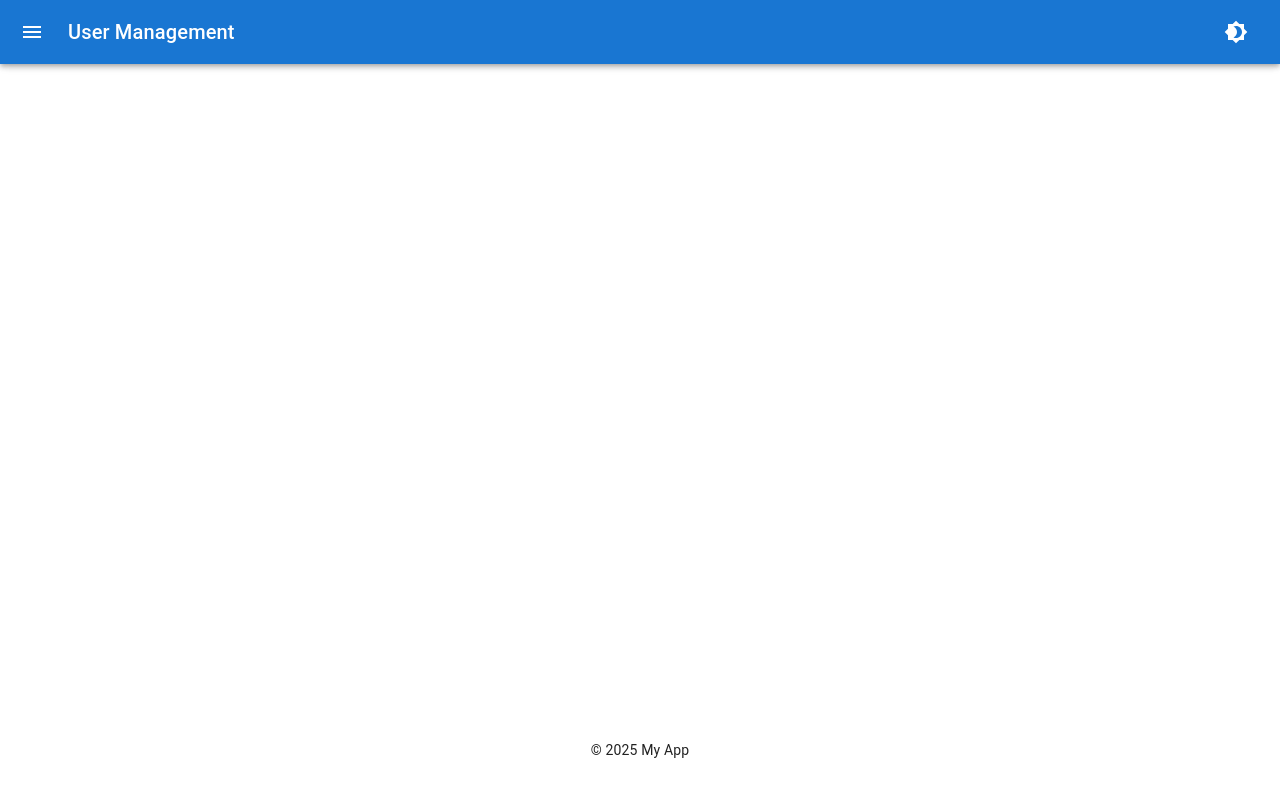
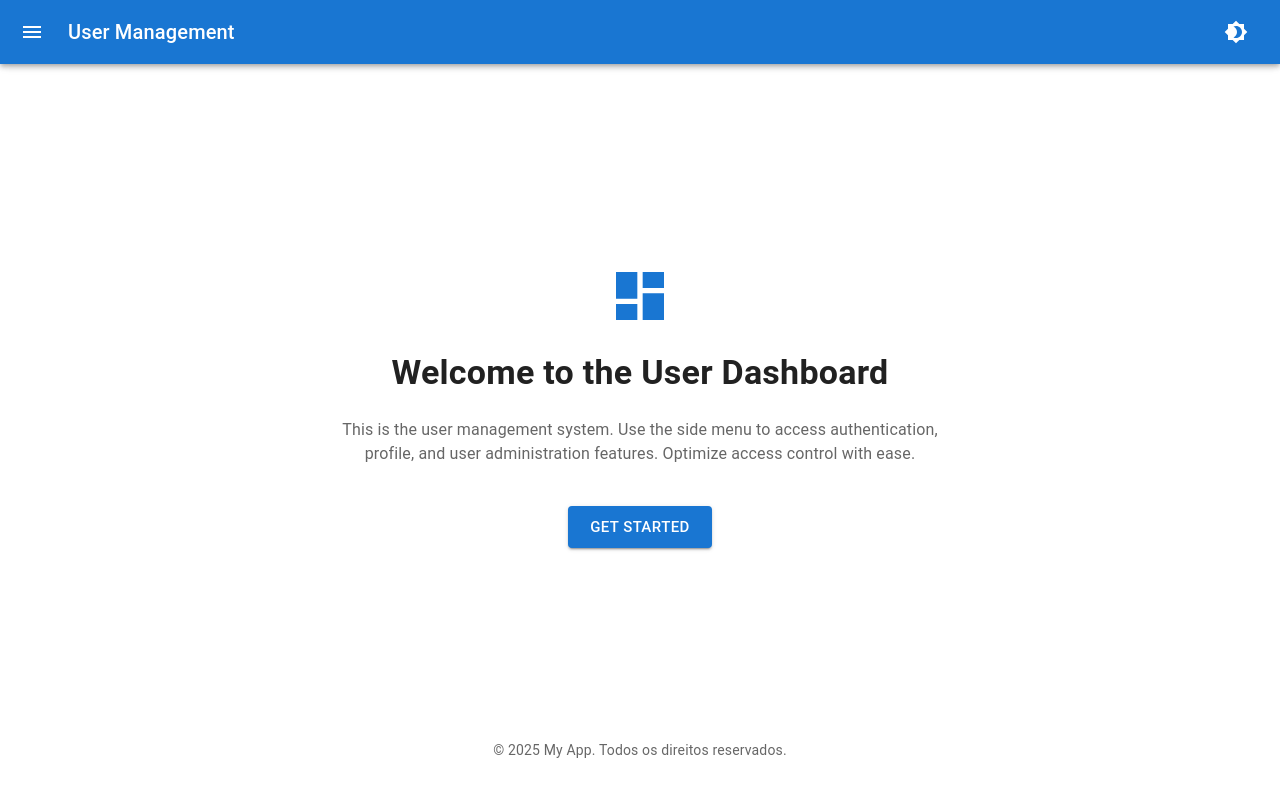
Before and after one commit to DavidSilva32/frontend-users, a React (Vite) app: page / in a window 1280 px wide. Shown: the top 796 px of the page. Built offline with nearby package versions, Linux system fonts and the light colour scheme; no server answers.

Commit message:
refactor: enhance user dashboard with welcome message and navigation prompt, add logging for authentication token in Login component

```diff
--- a/src/App.tsx
+++ b/src/App.tsx
@@ -12,6 +12,7 @@ import {
   ThemeProvider,
   useTheme,
 } from "@mui/material";
+import DashboardIcon from "@mui/icons-material/Dashboard";
 import { styled } from "@mui/material/styles";
 import {
   Brightness4,
@@ -21,7 +22,12 @@ import {
   ChevronRight,
 } from "@mui/icons-material";
 import { useMemo, useState } from "react";
-import { Outlet, Link as RouterLink } from "react-router-dom";
+import {
+  Outlet,
+  Link as RouterLink,
+  useLocation,
+  useNavigate,
+} from "react-router-dom";
 import { useAuth } from "./AuthContext";
 import UserMenu from "./components/userMenu";
 
@@ -83,6 +89,8 @@ export default function App() {
   );
   const { role } = useAuth();
   const theme = useTheme();
+  const navigate = useNavigate();
+  const location = useLocation();
 
   const handleDrawerOpen = () => setOpen(true);
   const handleDrawerClose = () => setOpen(false);
@@ -165,7 +173,46 @@ export default function App() {
 
         <Main open={open}>
           <DrawerHeader />
-          <Outlet />
+
+          {location.pathname === "/" ? (
+            <Box
+              sx={{
+                p: 4,
+                textAlign: "center",
+                display: "flex",
+                flexDirection: "column",
+                alignItems: "center",
+                justifyContent: "center",
+                flexGrow: 1,
+                gap: 3,
+              }}
+            >
+              <DashboardIcon sx={{ fontSize: 64, color: "primary.main" }} />
+              <Typography variant="h4" component="h1" fontWeight="bold">
+                Welcome to the User Dashboard
+              </Typography>
+              <Typography
+                variant="body1"
+                sx={{ maxWidth: 600, color: "text.secondary" }}
+              >
+                This is the user management system. Use the side menu to access
+                authentication, profile, and user administration features.
+                Optimize access control with ease.
+              </Typography>
+              <Button
+                variant="contained"
+                color="primary"
+                size="large"
+                onClick={() => navigate("/auth/login")}
+                sx={{ mt: 2 }}
+              >
+                Get Started
+              </Button>
+            </Box>
+          ) : (
+            <Outlet />
+          )}
+
           <Box
             component="footer"
             sx={{
@@ -175,7 +222,9 @@ export default function App() {
               bgcolor: "background.paper",
             }}
           >
-            <Typography variant="body2">&copy; 2025 My App</Typography>
+            <Typography variant="body2" color="text.secondary">
+              &copy; 2025 My App. Todos os direitos reservados.
+            </Typography>
           </Box>
         </Main>
       </Box>
--- a/src/AuthContext.tsx
+++ b/src/AuthContext.tsx
@@ -19,6 +19,7 @@ export const AuthProvider: React.FC<AuthProviderProps> = ({ children }) => {
 
   useEffect(() => {
     const token = getToken();
+    console.log("Token:", token, "Role:", role);
     if (token && role) {
       setIsAuthenticated(true);
     } else {
--- a/src/main.tsx
+++ b/src/main.tsx
@@ -22,14 +22,11 @@ ReactDOM.createRoot(document.getElementById("root")!).render(
         />
         <Routes>
           <Route path="/" element={<App />}>
-            {/* Auth routes */}
             <Route path="auth/login" element={<Login />} />
             <Route path="auth/register" element={<Register />} />
-            {/* User self-management */}
             <Route path="user/profile" element={<Profile />} />
-            {/* Admin section */}
             <Route path="admin/users" element={<UserList />} />
-            <Route path="admin/users/edit/:id" element={<EditUser />} />{" "}
+            <Route path="admin/users/edit/:id" element={<EditUser />} />
             <Route path="*" element={<NotFound />} />
           </Route>
         </Routes>
--- a/src/pages/auth/Login.tsx
+++ b/src/pages/auth/Login.tsx
@@ -29,6 +29,8 @@ export default function Login() {
         email,
         password,
       });
+
+      console.log(payload);
 
       if (payload?.token) {
         localStorage.setItem("authToken", payload.token);
```
